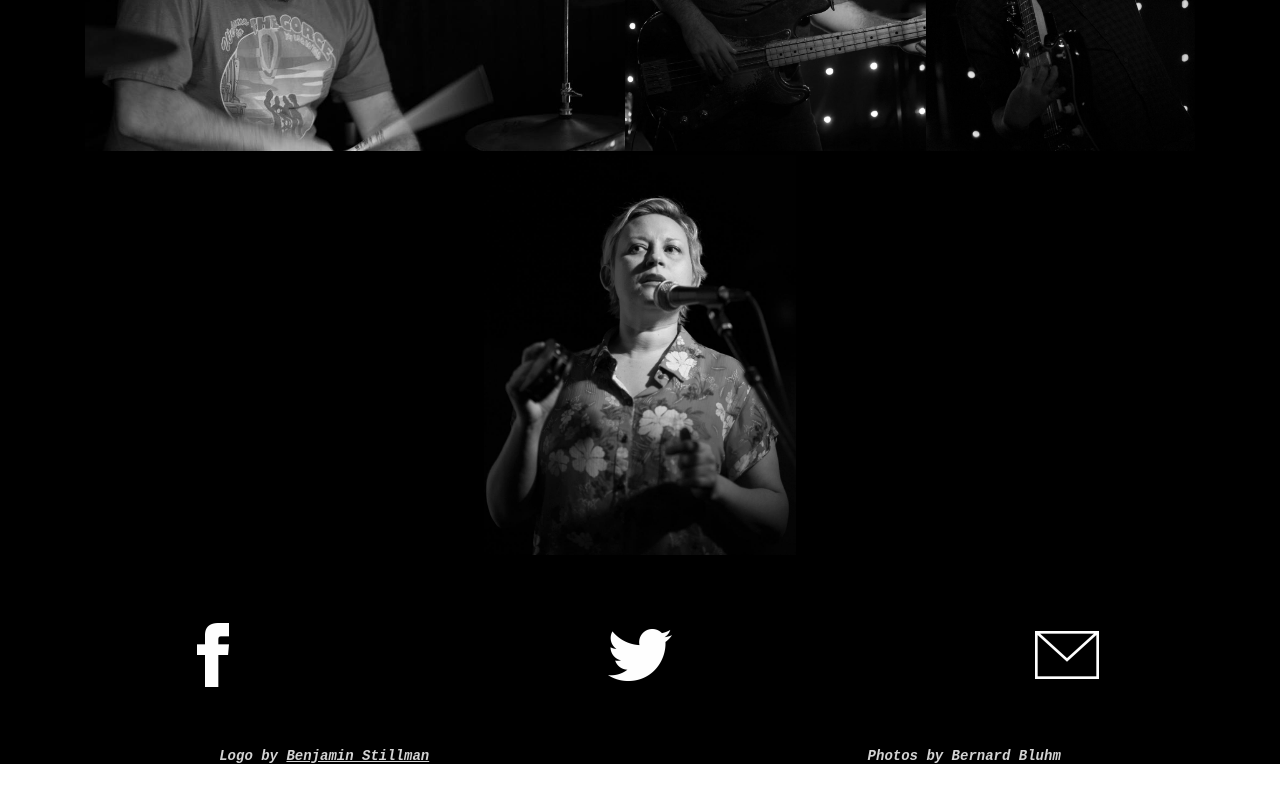
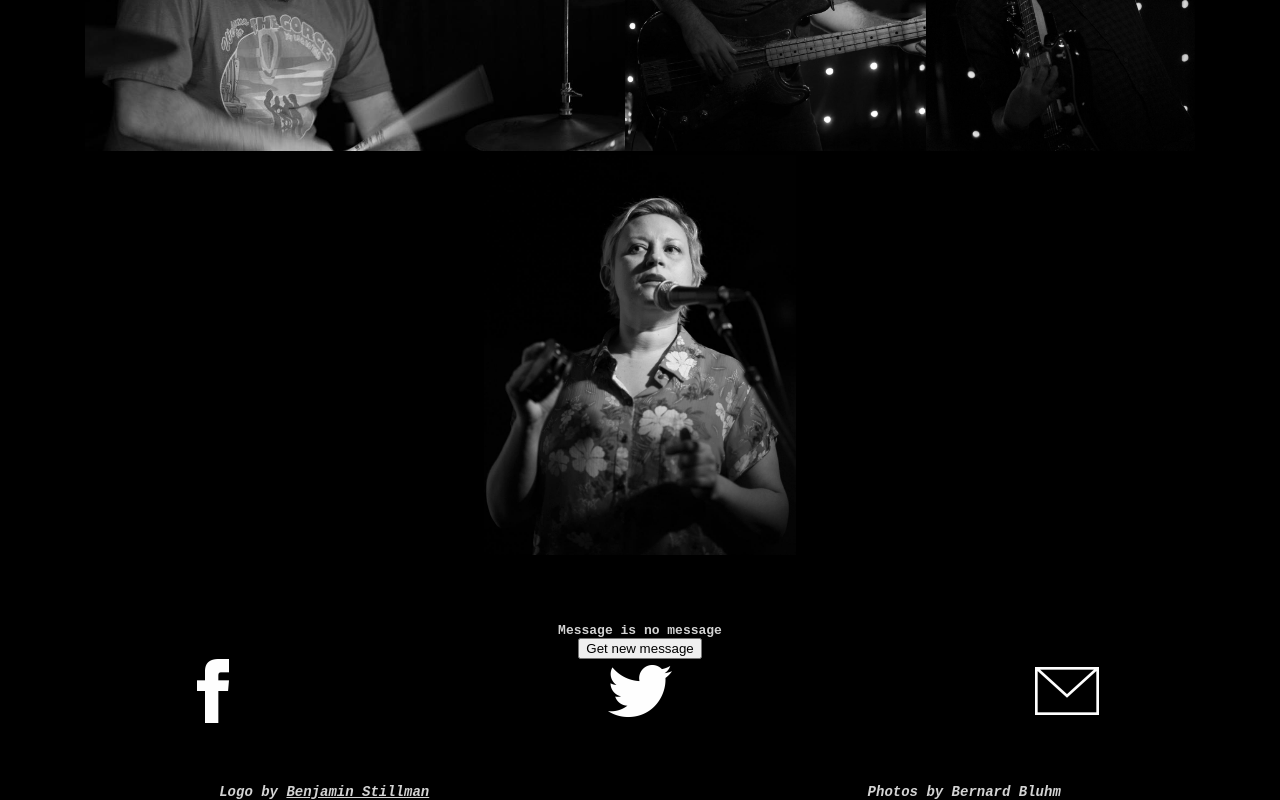
Before and after one commit to josh-stillman/electric-neil-website, a React (Create React App) app: page / in a window 1280 px wide. Shown: the part 572-1372 px from the top of the page. Before the commit the page ends 1336 px from the top, so only its background shows below. Built offline with nearby package versions, Linux system fonts and the light colour scheme.

Commit message:
setup hello world on local server

```diff
--- a/package.json
+++ b/package.json
@@ -27,6 +27,7 @@
     "not op_mini all"
   ],
   "devDependencies": {
+    "http-proxy-middleware": "^0.19.1",
     "netlify-lambda": "^1.4.2"
   }
 }
--- a/src/App.js
+++ b/src/App.js
@@ -1,5 +1,6 @@
 import React, { Component } from 'react';
 import './App.css';
+import SignupForm from './SignupForm';
 
 const baseClass = "App"
 
@@ -28,6 +29,8 @@ class App extends Component {
             <img src="/sarah-noir.jpg" height="400px"  />
           </div>
         </div>
+
+        <SignupForm />
 
         <div className={`${baseClass}__links`}>
           <div className={`${baseClass}__link-item`}>
--- /dev/null
+++ b/src/SignupForm.js
@@ -0,0 +1,33 @@
+import React, { Component } from 'react';
+import './App.css';
+
+const baseClass = "signup-form"
+
+class SignupForm extends Component {
+  state = {
+    message: 'no message',
+  }
+
+  getMessage = () => {
+    fetch('/.netlify/functions/hello')
+      .then(res => res.json())
+      .then(({message}) => this.setState({message}))
+  }
+  render() {
+    return (
+      <div className={baseClass}>
+        <div>
+          Message is {this.state.message}
+        </div>
+
+        <div>
+          <button onClick={this.getMessage}>
+            Get new message
+          </button>
+        </div>
+      </div>
+    );
+  }
+}
+
+export default SignupForm;
--- a/src/lambda/hello.js
+++ b/src/lambda/hello.js
@@ -12,10 +12,11 @@
 // const obj = {
 //   foo: 'bar'
 // };
+
 exports.handler = function(event, context, callback) {
   console.log('queryStringParameters', event.queryStringParameters);
   callback(null, {
     statusCode: 200,
-    body: JSON.stringify({ msg: 'Hello, World!' })
+    body: JSON.stringify({ message: 'Hello, World!' })
   });
 }
```
Also changed, not shown: src/setupProxy.js (added, +10 -0 lines), 1 other file (tests, documents, lock files or other folders).
